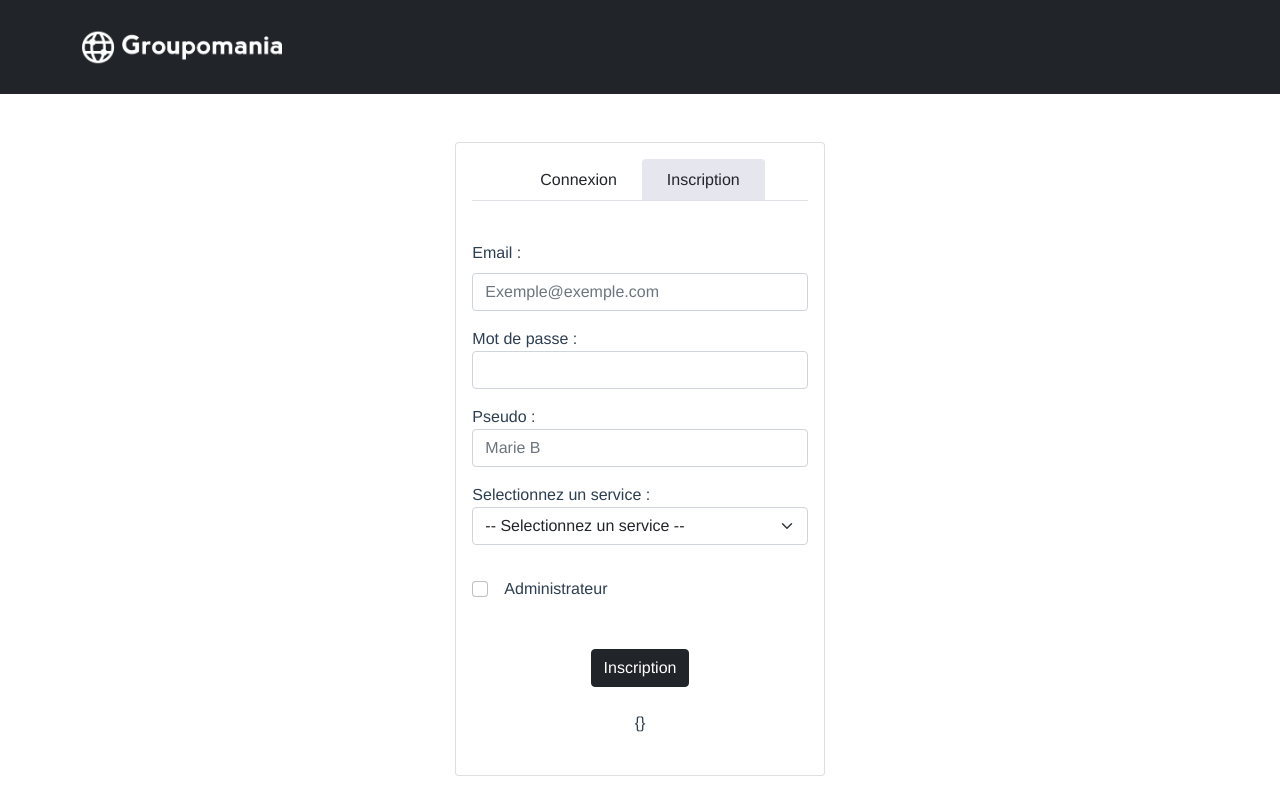
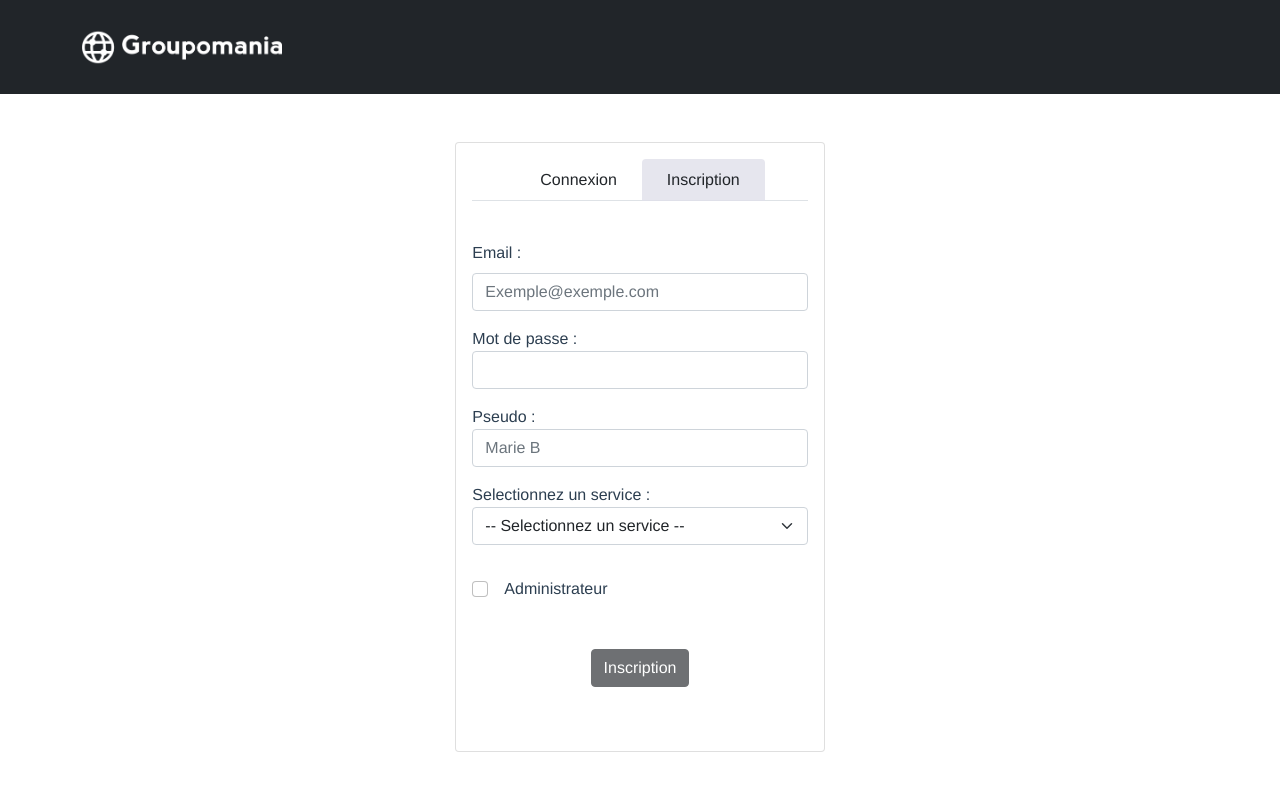
Before and after one commit to Rima-chan/MarieBeaujeu_7_21082021, a Vue app in the folder groupomania/: page /inscription in a window 1280 px wide. Shown: the top 800 px of the page. Built offline with nearby package versions, Linux system fonts and the light colour scheme.

Commit message:
Form components - submit button

```diff
--- a/groupomania/package.json
+++ b/groupomania/package.json
@@ -12,6 +12,7 @@
     "@vue/reactivity": "^3.2.7",
     "@vuelidate/core": "^2.0.0-alpha.25",
     "@vuelidate/validators": "^2.0.0-alpha.21",
+    "axios": "^0.21.3",
     "bootstrap": "^5.1.0",
     "core-js": "^3.6.5",
     "portal-vue": "^2.1.7",
--- a/groupomania/src/components/SignupForm.vue
+++ b/groupomania/src/components/SignupForm.vue
@@ -1,14 +1,13 @@
 <template>
     <div class="row justify-content-center my-4">
-        <form @submit.prevent action="">
+        <form @submit.prevent method="post" enctype="application/x-www-form-urlencoded">
             <email-field v-model="user.email" />
             <password-field v-model="user.password" />
             <username-field v-model="user.username" />
             <service-field v-model="user.service" />
             <admin-field v-model="user.isAdmin" />
-            <button type="submit" :disabled="isSignupButtonDisabled" @click="signupButtonPressed" class="btn btn-dark">Inscription</button>
+            <button type="submit" @click="signupButtonPressed" :disabled="isButtonDisabled" class="btn btn-dark">Inscription</button>
             <br><br>
-            {{ errors }}
         </form>
     </div>
 </template>
@@ -24,6 +23,7 @@ import ServiceField from './formFields/ServiceField.vue';
 import AdminField from './formFields/AdminField.vue';
 import useFormValidation from '../features/useFormValidation';
 import useSubmitButtonState from '../features/useSubmitButtonState';
+import useFetchPost from '../features/useFetch';
 
 export default {
   name: 'SignupForm',
@@ -40,20 +40,24 @@ export default {
       password: '',
       username: '',
       service: '',
-      isAdmin: '',
+      isAdmin: false,
     });
-    const { errors } = useFormValidation();
-    const { isSignupButtonDisabled } = useSubmitButtonState(errors);
-    console.log(isSignupButtonDisabled);
+    const { errors } = useFormValidation(); // 1 cran de retard car c'est lerror du formvalidation et donc Mais C'est good dans les erreurs envoyées
+    const { isButtonDisabled } = useSubmitButtonState(user, errors);
     const signupButtonPressed = () => {
-      console.log('error form validation : ');
-      console.log(errors);
       console.log(user);
+      const {
+        response, error, data, loading,
+      } = useFetchPost('users', user);
+      console.log(response);
+      console.log(error);
+      console.log(data);
+      console.log(loading);
     };
     return {
       user,
       errors,
-      isSignupButtonDisabled,
+      isButtonDisabled,
       signupButtonPressed,
     };
   },
--- a/groupomania/src/components/formFields/AdminField.vue
+++ b/groupomania/src/components/formFields/AdminField.vue
@@ -2,7 +2,6 @@
     <div class="form-check d-flex justify-content-start mt-3 mb-5">
         <input type="checkbox" v-model="input" @input="$emit('update:modelValue', !input)" class="form-check-input" id="isAdminCheckBox">
         <label class="form-check-label ps-3" for="isAdminCheckBox">Administrateur</label>
-        {{ input }}
     </div>
 </template>
 
--- a/groupomania/src/components/formFields/EmailField.vue
+++ b/groupomania/src/components/formFields/EmailField.vue
@@ -1,7 +1,7 @@
 <template>
     <div class="form-group d-flex flex-column my-3">
         <label for="inputEmail" class="align-self-start mb-2">Email :</label>
-        <input type="text" v-model="input" @input="$emit('update:modelValue', $event.target.value)" @keyup="validateInput" class="form-control" id="inputEmail" aria-describedby="Aide email" placeholder="Exemple@exemple.com" required>
+        <input type="email" v-model="input" @input="$emit('update:modelValue', $event.target.value)" @keyup="validateInput" class="form-control" id="inputEmail" aria-describedby="Aide email" placeholder="Exemple@exemple.com" required>
         <div v-if="errorMessage" class="invalidField d-inline-flex my-2">{{ errorMessage }}</div>
     </div>
 </template>
--- a/groupomania/src/components/formFields/PasswordField.vue
+++ b/groupomania/src/components/formFields/PasswordField.vue
@@ -1,7 +1,7 @@
 <template>
     <div class="form-group d-flex flex-column my-3">
         <label for="inputPassword" class="align-self-start">Mot de passe :</label>
-        <input type="password" v-model="input" @input="$emit('update:modelValue', $event.target.value)" @keyup="validateInput" class="form-control" id="inputPassword" aria-describedby="Mot de passe">
+        <input type="password" v-model="input" @input="$emit('update:modelValue', $event.target.value)" @keyup="validateInput" class="form-control" id="inputPassword" min-length="8" required aria-describedby="Mot de passe">
         <div v-if="errorMessage" class="invalidField d-inline-flex my-2">{{ errorMessage }}</div>
     </div>
 </template>
--- a/groupomania/src/components/formFields/ServiceField.vue
+++ b/groupomania/src/components/formFields/ServiceField.vue
@@ -1,7 +1,7 @@
 <template>
     <div class="form-group d-flex flex-column my-3">
     <label for="serviceField" class="align-self-start">Selectionnez un service :</label>
-    <select v-model="input" @input="$emit('update:modelValue', $event.target.value)" class="form-select mb-3" id="serviceField">
+    <select v-model="input" @input="$emit('update:modelValue', $event.target.value)" class="form-select mb-3" id="serviceField" required>
         <option disabled value="">-- Selectionnez un service --</option>
         <option value="RH">Ressources Humaines</option>
         <option value="Web">Web</option>
@@ -19,7 +19,6 @@ export default {
   name: 'ServiceField',
   setup() {
     const input = ref('');
-    console.log(`Selected : ${input.value}`);
     return {
       input,
     };
--- a/groupomania/src/components/formFields/UsernameField.vue
+++ b/groupomania/src/components/formFields/UsernameField.vue
@@ -1,8 +1,8 @@
 <template>
     <div class="form-group d-flex flex-column my-3">
         <label for="inputUsername" class="align-self-start">Pseudo :</label>
-        <input type="text" v-model="input" @input="$emit('update:modelValue', $event.target.value)" @keyup="validateInput" class="form-control" id="inputUsername" aria-describedby="Aide pseudo" placeholder="Marie B" minlength="4" maxlength="12">
-        <div v-if="errorMessage" class="invalidField d-inline-flex my-2">{{ errorMessage }}</div>
+        <input type="text" v-model="input" @input="$emit('update:modelValue', $event.target.value)" @keyup="validateInput" class="form-control" id="inputUsername" aria-describedby="Aide pseudo" placeholder="Marie B" minlength="4" maxlength="12" required>
+        <div v-if="errorMessage" class="invalidField d-inline-flex my-2">{{ errors.username}}</div>
     </div>
 </template>
 
--- /dev/null
+++ b/groupomania/src/features/useApiUrlGenerator.js
@@ -0,0 +1,6 @@
+export default function useApiUrlGenerator(ApiName) {
+  const url = `http://localhost:8080/api/${ApiName}/`;
+  return {
+    url,
+  };
+}
--- /dev/null
+++ b/groupomania/src/features/useFetch.js
@@ -0,0 +1,31 @@
+import { ref } from 'vue';
+import axios from 'axios';
+import useApiGenerator from './useApiUrlGenerator';
+
+export default function useFetchPost(ApiName, dataToSend) {
+  const data = ref(null);
+  const response = ref(null);
+  const error = ref(null);
+  const loading = ref(false);
+  const { url } = useApiGenerator(ApiName);
+  const fetch = async () => {
+    loading.value = true;
+    try {
+      const result = await axios.post(url, dataToSend);
+      response.value = result;
+      data.value = result.data;
+    } catch (e) {
+      error.value = e;
+    } finally {
+      loading.value = false;
+    }
+  };
+  fetch();
+  return {
+    response,
+    error,
+    data,
+    loading,
+    fetch,
+  };
+}
--- a/groupomania/src/features/useFormValidation.js
+++ b/groupomania/src/features/useFormValidation.js
@@ -6,7 +6,9 @@ const errors = reactive({});
 // One function per form field to check input validity
 // Return functions and errors
 export default function useFormValidation() {
-  const { isEmpty, minLength, isEmail, isPassword } = useValidators();
+  const {
+    isEmpty, minLength, isEmail, isPassword,
+  } = useValidators();
   const validateEmailField = (fieldName, fieldValue) => {
     errors[fieldName] = !fieldValue ? isEmpty(fieldName, fieldValue) : isEmail(fieldName, fieldValue);
   };
--- a/groupomania/src/features/useSubmitButtonState.js
+++ b/groupomania/src/features/useSubmitButtonState.js
@@ -1,24 +1,20 @@
-// import { computed } from 'vue';
+import { computed } from 'vue';
 
-// export default function useSubmitButtonState(errors) {
-//   const isSignupButtonDisabled = computed(() => {
-//     let disabled = false;
-//     for (const item of errors) {
-//         console.log(item);
-//     }
-//     return disabled;
-//   });
-//   return {
-//     isSignupButtonDisabled,
-//   };
-// }
-
-// Peut-être essayer avec en arg errors, fieldname et chercher avec error[fieldame] != "" ou pas
-export default function useSubmitButtonDisable(errors) {
-  let disabled = true;
-  console.log(errors);
-  disabled = false;
+// Check if user properties are not empty and errors exist
+// Vue JS ? doesn't allow using of for loops in arraw functions
+export default function useSubmitButtonDisable(user, errors) {
+  const isButtonDisabled = computed(() => {
+    let disabled = true;
+    const userPropsToCheck = Object.values(user);
+    const errorsToCheck = Object.values(errors);
+    const isNotEmptyUserInput = userPropsToCheck.every((inputValue) => (inputValue !== ''));
+    const isNotError = errorsToCheck.every((error) => (error === ''));
+    if (isNotEmptyUserInput && isNotError) {
+      disabled = false;
+    }
+    return disabled;
+  });
   return {
-    disabled,
+    isButtonDisabled,
   };
 }
```
Also changed, not shown: 1 other file (tests, documents, lock files or other folders).
